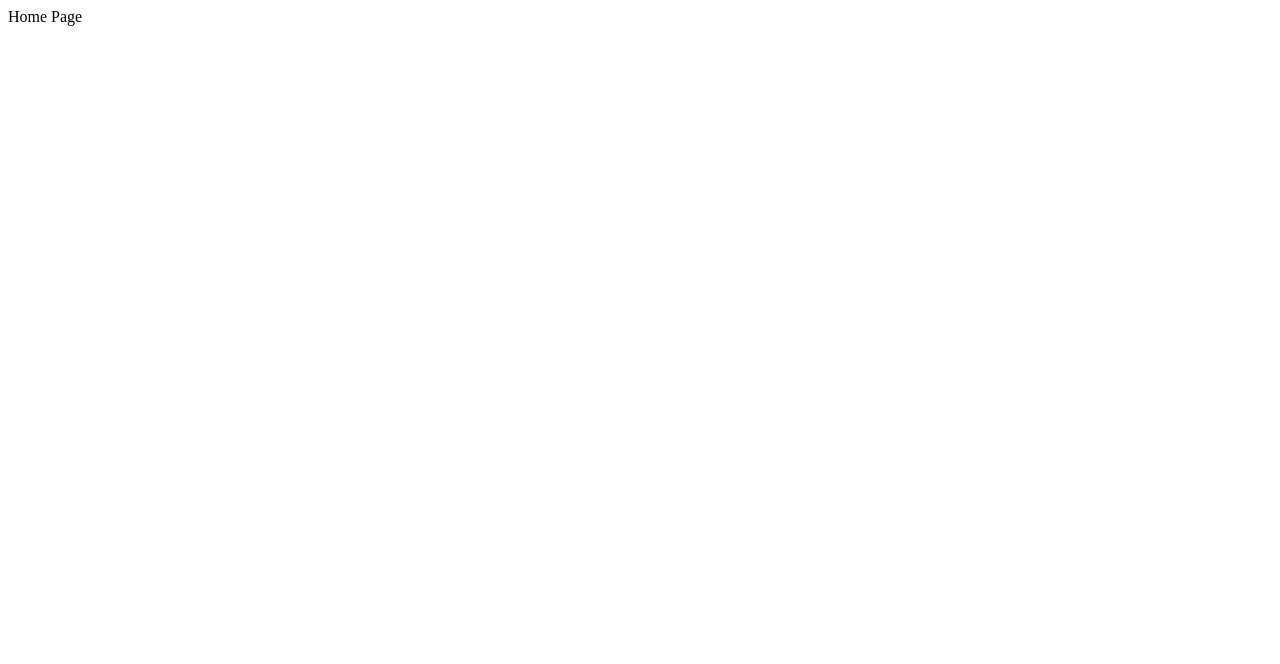
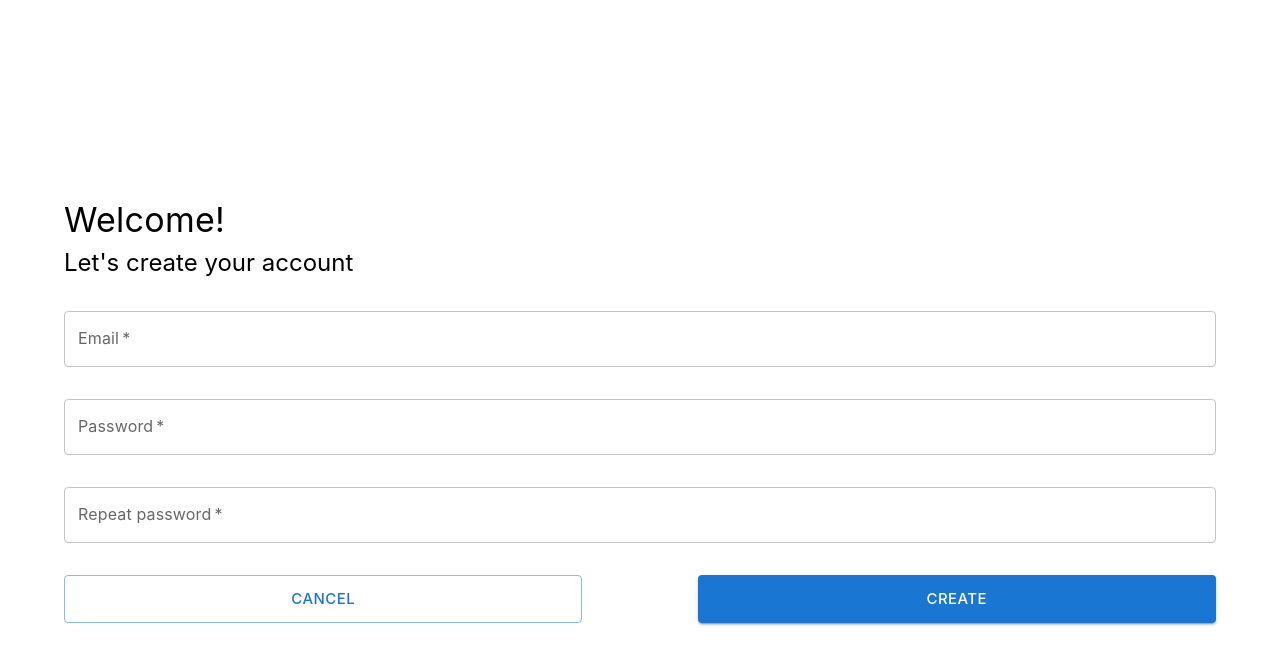
Before and after one commit to Bjornoya/tda, a React (Create React App) app: page / in a window 1280 px wide. Shown: the top 664 px of the page. Built offline with nearby package versions, Linux system fonts and the light colour scheme.

Commit message:
feat(registration): prepared the sign-in form UI

```diff
--- /dev/null
+++ b/src/pages/home/components/signupForm.cmp.tsx
@@ -0,0 +1,54 @@
+import React from 'react';
+import { styled, Typography } from '@mui/material';
+import TextField from '@mui/material/TextField';
+import Box from '@mui/material/Box';
+import Button from '@mui/material/Button/Button';
+
+function SignupForm() {
+  return (
+    <Form
+      autoComplete="off"
+    >
+      <Box>
+        <Typography sx={{ margin: '6px 0' }} variant="h4">Welcome!</Typography>
+        <Typography sx={{ margin: '0 0 32px 0' }} variant="h5">Let&apos;s create your account</Typography>
+      </Box>
+      <TextField
+        required
+        id="outlined-required"
+        label="Email"
+        sx={{ mb: 4 }}
+      />
+      <TextField
+        required
+        id="outlined-required"
+        label="Password"
+        sx={{ mb: 4 }}
+      />
+      <TextField
+        required
+        id="outlined-disabled"
+        label="Repeat password"
+        sx={{ mb: 4 }}
+      />
+      <Buttons>
+        <Button sx={{ width: '45%' }} variant="outlined" size="large">Cancel</Button>
+        <Button sx={{ width: '45%' }} variant="contained" size="large">Create</Button>
+      </Buttons>
+    </Form>
+  );
+}
+
+const Form = styled('form')`
+  display: flex;
+  flex-direction: column;
+  width: 100%;
+`;
+
+const Buttons = styled('div')`
+  display: flex;
+  justify-content: space-between;
+  height: 48px;
+`;
+
+export default SignupForm;
--- a/src/pages/home/home.page.tsx
+++ b/src/pages/home/home.page.tsx
@@ -1,7 +1,16 @@
 import React from 'react';
+import Container from '@mui/material/Container';
+import SignupForm from './components/signupForm.cmp';
 
 function Home() {
-  return <div>Home Page</div>;
+  return (
+    <Container sx={{
+      display: 'flex', alignItems: 'center', justifyContent: 'center', height: '100vh', width: '35prepared the sign-in form UI %',
+    }}
+    >
+      <SignupForm />
+    </Container>
+  );
 }
 
 export default Home;
```
